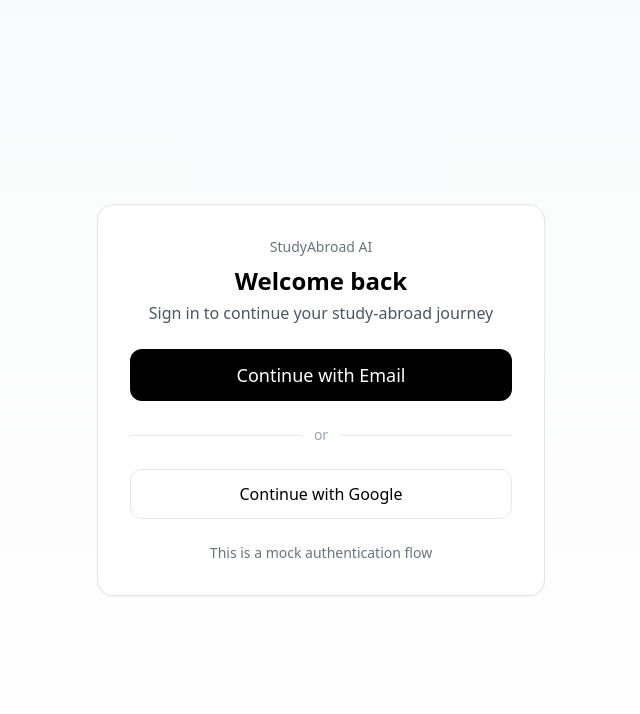
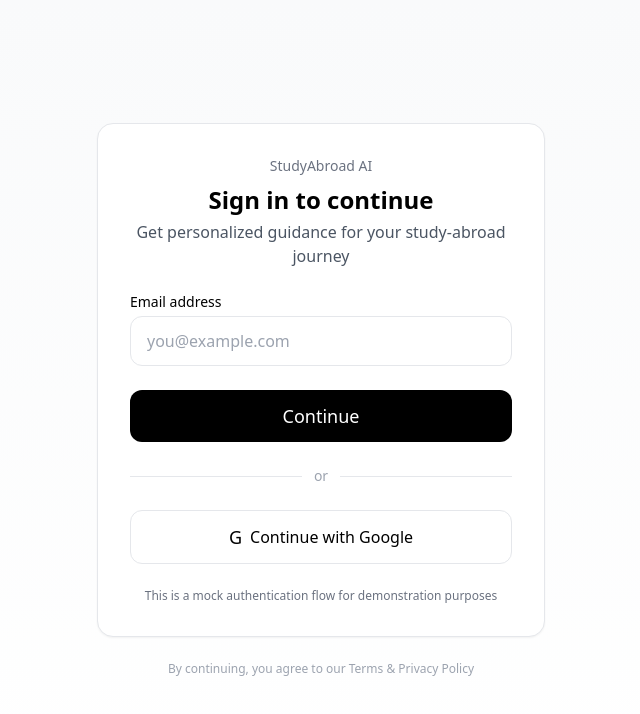
Before and after one commit to jacksyswain/Humanity-Founders, a React (Vite) app: page /auth in a window 1280 px wide. Shown: the top 714 px of the page, without its empty margins (319-959 px from the left). Built offline with nearby package versions, Linux system fonts and the light colour scheme.

Commit message:
new update

```diff
--- a/src/pages/Auth.jsx
+++ b/src/pages/Auth.jsx
@@ -1,32 +1,72 @@
 import { useNavigate } from "react-router-dom";
+import { useState } from "react";
 
 export default function Auth() {
   const navigate = useNavigate();
+  const [email, setEmail] = useState("");
+  const [error, setError] = useState("");
+
+  const handleContinue = () => {
+    if (!email) {
+      setError("Please enter your email");
+      return;
+    }
+    if (!email.includes("@")) {
+      setError("Please enter a valid email address");
+      return;
+    }
+
+    navigate("/onboarding");
+  };
 
   return (
     <div className="min-h-screen bg-gradient-to-b from-gray-50 to-white flex items-center justify-center px-6">
       <div className="max-w-md w-full">
         {/* AUTH CARD */}
         <div className="bg-white border rounded-2xl shadow-sm p-8 space-y-6">
-          {/* HEADER */}
+          {/* BRAND */}
           <div className="text-center">
-            <p className="text-sm text-gray-500 mb-2">
+            <p className="text-sm font-medium text-gray-500 mb-2">
               StudyAbroad AI
             </p>
             <h1 className="text-2xl font-bold">
-              Welcome back
+              Sign in to continue
             </h1>
             <p className="text-gray-600 mt-1">
-              Sign in to continue your study-abroad journey
+              Get personalized guidance for your study-abroad journey
             </p>
           </div>
 
-          {/* MOCK LOGIN ACTION */}
+          {/* EMAIL INPUT */}
+          <div>
+            <label className="text-sm font-medium mb-1 block">
+              Email address
+            </label>
+            <input
+              type="email"
+              placeholder="you@example.com"
+              value={email}
+              onChange={e => {
+                setEmail(e.target.value);
+                setError("");
+              }}
+              className={`w-full border rounded-xl px-4 py-3 focus:outline-none focus:ring-1 focus:ring-black ${
+                error ? "border-red-500" : ""
+              }`}
+            />
+            {error && (
+              <p className="text-sm text-red-600 mt-1">
+                {error}
+              </p>
+            )}
+          </div>
+
+          {/* PRIMARY CTA */}
           <button
-            onClick={() => navigate("/onboarding")}
+            onClick={handleContinue}
             className="w-full bg-black text-white py-3 rounded-xl text-lg hover:opacity-90 transition"
           >
-            Continue with Email
+            Continue
           </button>
 
           {/* DIVIDER */}
@@ -39,16 +79,22 @@
           {/* GOOGLE MOCK */}
           <button
             onClick={() => navigate("/onboarding")}
-            className="w-full border py-3 rounded-xl hover:bg-gray-50 transition"
+            className="w-full border py-3 rounded-xl flex items-center justify-center gap-2 hover:bg-gray-50 transition"
           >
+            <span className="text-lg">G</span>
             Continue with Google
           </button>
 
           {/* FOOTER */}
-          <p className="text-center text-sm text-gray-500">
-            This is a mock authentication flow
+          <p className="text-center text-xs text-gray-500">
+            This is a mock authentication flow for demonstration purposes
           </p>
         </div>
+
+        {/* LEGAL / TRUST */}
+        <p className="text-center text-xs text-gray-400 mt-6">
+          By continuing, you agree to our Terms & Privacy Policy
+        </p>
       </div>
     </div>
   );
```
